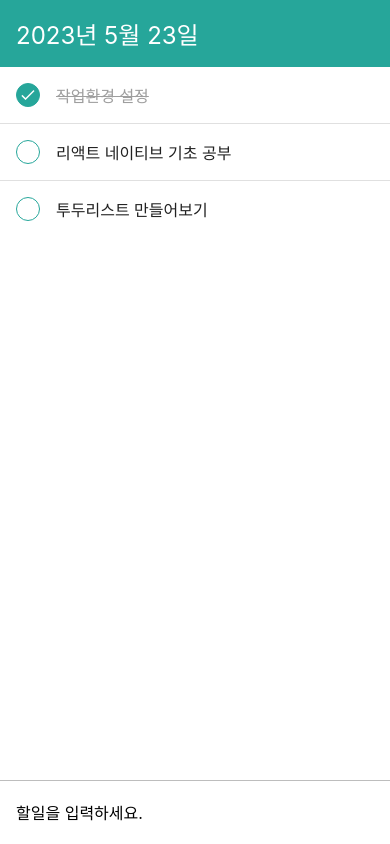
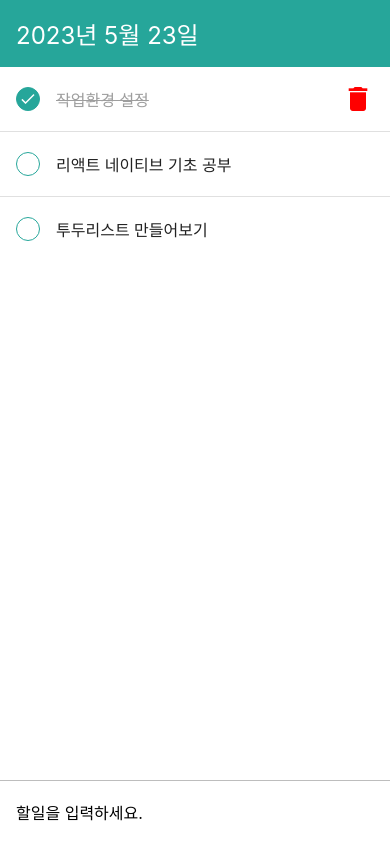
Before and after one commit to rudans987/TodoApp, a React Native app: screen / in a window 390 px wide. Built offline with nearby package versions, Linux system fonts and the light colour scheme.

Commit message:
add : todo완료, 삭제 함수 추가

```diff
--- a/App.js
+++ b/App.js
@@ -30,13 +30,27 @@
     const todo = {id: nextId, text, done: false};
     setTodos(todos.concat(todo));
   };
+  const onToggle = id => {
+    const nextTodos = todos.map(todo =>
+      todo.id === id ? {...todo, done: !todo.done} : todo,
+    );
+    setTodos(nextTodos);
+  };
+  const onRemove = id => {
+    const nextTodos = todos.filter(todo => todo.id !== id);
+    setTodos(nextTodos);
+  };
   return (
     <SafeAreaView edges={['bottom']} style={styles.block}>
       <KeyboardAvoidingView
         behavior={Platform.select({ios: 'padding'})}
         style={styles.avoid}>
         <DateHead date={today} />
-        {todos.length === 0 ? <Empty /> : <TodoList todos={todos} />}
+        {todos.length === 0 ? (
+          <Empty />
+        ) : (
+          <TodoList todos={todos} onToggle={onToggle} onRemove={onRemove} />
+        )}
         <AddTodo onInsert={onInsert} />
       </KeyboardAvoidingView>
     </SafeAreaView>
--- a/components/TodoItem.js
+++ b/components/TodoItem.js
@@ -1,9 +1,28 @@
-import {View, Text, StyleSheet, Image} from 'react-native';
+import {
+  View,
+  Text,
+  StyleSheet,
+  Image,
+  TouchableOpacity,
+  Alert,
+} from 'react-native';
 import React from 'react';
-
-const TodoItem = ({id, text, done}) => {
+import Icon from 'react-native-vector-icons/MaterialIcons';
+const TodoItem = ({id, text, done, onToggle, onRemove}) => {
+  const remove = () => {
+    Alert.alert(
+      '삭제',
+      '정말로 삭제하시겠어요?',
+      [
+        {text: '취소', onPress: () => {}, style: 'cancel'},
+        {text: '삭제', onPress: () => onRemove(id), style: 'destructive'},
+      ],
+      {cancelable: true, onDismiss: () => {}},
+    );
+  };
   return (
     <View style={styles.item}>
+      <TouchableOpacity onPress={() => onToggle(id)}>
         <View style={[styles.circle, done && styles.filled]}>
           {done && (
             <Image
@@ -11,7 +30,15 @@
             />
           )}
         </View>
+      </TouchableOpacity>
       <Text style={[styles.text, done && styles.lineTrough]}>{text}</Text>
+      {done ? (
+        <TouchableOpacity onPress={remove}>
+          <Icon name="delete" size={32} color="red" />
+        </TouchableOpacity>
+      ) : (
+        <View style={styles.removePlaceholder} />
+      )}
     </View>
   );
 };
@@ -45,4 +72,8 @@
     color: '#9e9e9e',
     textDecorationLine: 'line-through',
   },
+  removePlaceholder: {
+    width: 32,
+    height: 32,
+  },
 });
--- a/components/TodoList.js
+++ b/components/TodoList.js
@@ -2,7 +2,7 @@
 import React from 'react';
 import TodoItem from './TodoItem';
 
-const TodoList = ({todos}) => {
+const TodoList = ({todos, onToggle, onRemove}) => {
   return (
     <FlatList
       // ItemSeparatorComponent=아이템 사이사이 스타일(구분선같은)을 줄 수 있는 props
@@ -10,7 +10,13 @@
       style={styles.list}
       data={todos}
       renderItem={({item}) => (
-        <TodoItem id={item.id} text={item.text} done={item.done} />
+        <TodoItem
+          id={item.id}
+          text={item.text}
+          done={item.done}
+          onToggle={onToggle}
+          onRemove={onRemove}
+        />
       )}
       keyExtractor={item => item.id.toString()}
     />
--- a/package.json
+++ b/package.json
@@ -11,7 +11,8 @@
   },
   "dependencies": {
     "react": "18.2.0",
-    "react-native": "0.71.7"
+    "react-native": "0.71.7",
+    "react-native-vector-icons": "^9.2.0"
   },
   "devDependencies": {
     "@babel/core": "^7.20.0",
```
Also changed, not shown: 2 other files (tests, documents, lock files or other folders). Lines whose indentation alone changed are shown as unchanged.
